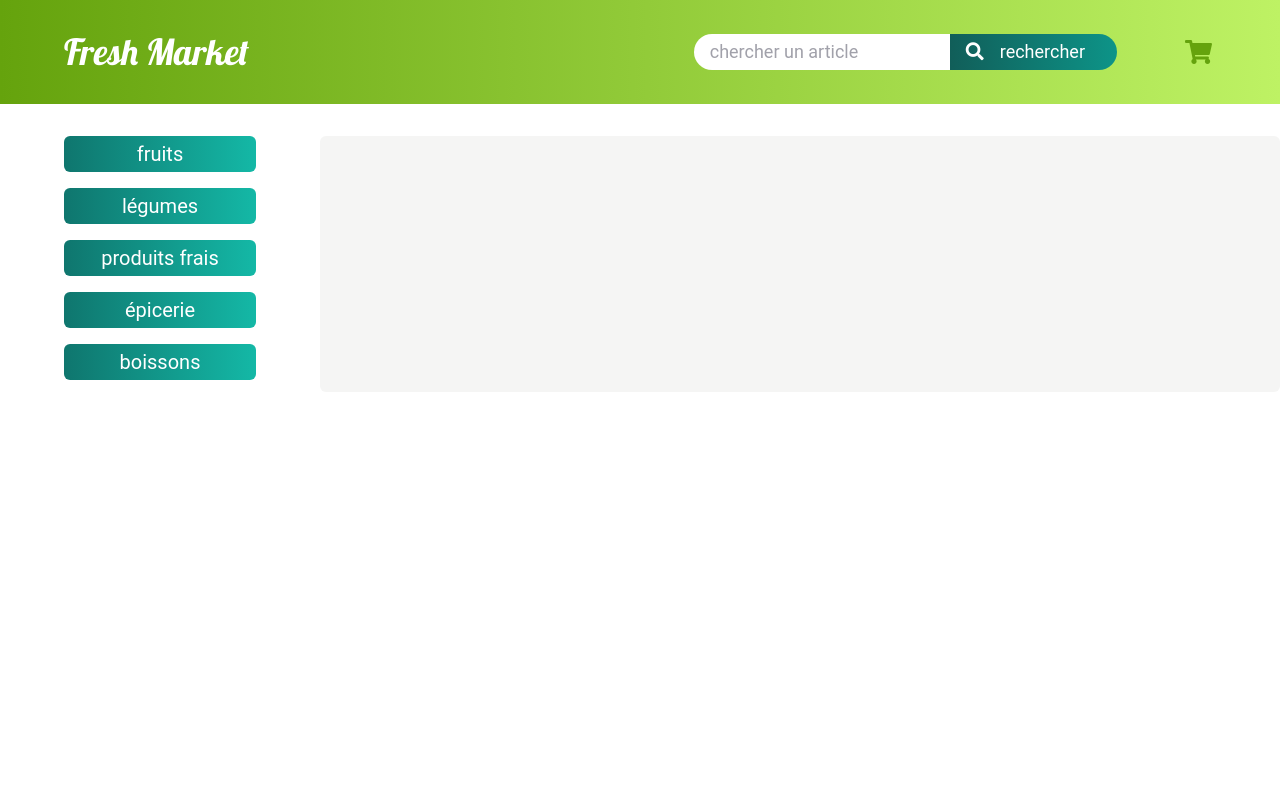
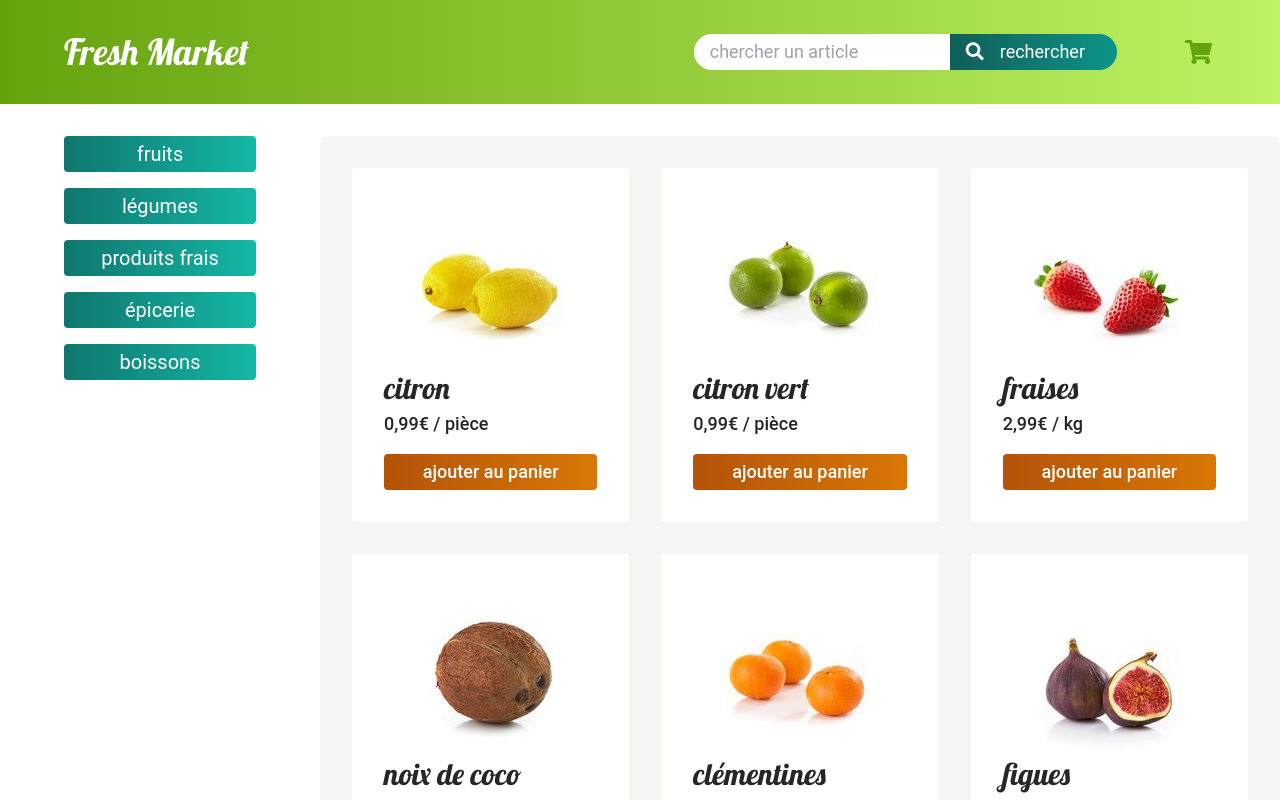
Before and after one commit to logic-fabric/fresh-market, a React (Create React App) app: page / in a window 1280 px wide. Shown: the top 800 px of the page. Built offline with nearby package versions, Linux system fonts and the light colour scheme.

Commit message:
feature: add Gallery and Card components, feed by sample data

```diff
--- a/src/App.jsx
+++ b/src/App.jsx
@@ -1,4 +1,5 @@
 import { SecondaryNav } from "./components/SecondaryNav/SecondaryNav";
+import { Gallery } from "./components/Gallery/Gallery";
 import { Header } from "./components/Header/Header";
 import "./App.css";
 
@@ -8,6 +9,8 @@ function App() {
   const productsCategories = Object.keys(PRODUCTS).map(
     (category) => PRODUCTS[category].frenchName
   );
+  const activeCategory = "fruits";
+  const productsToDisplay = PRODUCTS[activeCategory].items;
 
   return (
     <div>
@@ -17,7 +20,13 @@ function App() {
         <aside className="px-4 py-3">
           <SecondaryNav categories={productsCategories} />
         </aside>
-        <div className="col-span-3 h-6 my-3 rounded-md bg-neutral-100"></div>
+
+        <div className="col-span-3 h-6 my-3">
+          <Gallery
+            products={productsToDisplay}
+            activeCategory={activeCategory}
+          />
+        </div>
       </main>
     </div>
   );
--- /dev/null
+++ b/src/components/Card/Card.jsx
@@ -0,0 +1,28 @@
+import React from "react";
+
+export function Card({ product, category }) {
+  return (
+    <article className="p-3 rounded-sm bg-white">
+      <img
+        className="m-auto"
+        src={`./img/${category}/${product.img}`}
+        alt={product.name}
+        with="160"
+        height="160"
+      />
+
+      <h2 className="font-serif text-3xl">{product.name}</h2>
+
+      <p className="mt-sm mb-2 text-lg font-medium">
+        {product.price.toString().replace(".", ",")}€&nbsp;/&nbsp;{product.unit}
+      </p>
+
+      <button
+        className="w-full px-3 py-sm rounded-sm text-white text-lg font-medium bg-gradient-to-r from-tonic-700 to-tonic-600"
+        type="button"
+      >
+        ajouter au panier
+      </button>
+    </article>
+  );
+}
--- /dev/null
+++ b/src/components/Gallery/Gallery.jsx
@@ -0,0 +1,19 @@
+import React from "react";
+
+import { Card } from "../Card/Card";
+
+export function Gallery({ products, activeCategory }) {
+  return (
+    <div className="grid gap-3 grid-cols-3 p-3 rounded-1 bg-neutral-100">
+      {products.map((product) => {
+        return (
+          <Card
+            key={`card-${product.id}`}
+            product={product}
+            category={activeCategory}
+          />
+        );
+      })}
+    </div>
+  );
+}
--- a/src/components/SecondaryNav/SecondaryNav.jsx
+++ b/src/components/SecondaryNav/SecondaryNav.jsx
@@ -7,7 +7,7 @@ export function SecondaryNav({ categories }) {
         {categories.map((category) => {
           return (
             <li
-              className="mb-2 p-3 py-sm rounded-md text-white text-center bg-gradient-to-r from-secondary-700 to-secondary-500"
+              className="mb-2 px-3 py-sm rounded-sm text-white text-center bg-gradient-to-r from-secondary-700 to-secondary-500"
               key={`cat-${category}`}
             >
               {category}
--- a/src/data/sample-data.js
+++ b/src/data/sample-data.js
@@ -3,59 +3,67 @@ export const PRODUCTS = {
     frenchName: "fruits",
     items: [
       {
+        id: "fruit1",
         name: "citron",
         price: 0.99,
         unit: "pièce",
-        image: "citron.png",
+        img: "citrons.png",
       },
       {
+        id: "fruit2",
         name: "citron vert",
         price: 0.99,
         unit: "pièce",
-        image: "citrons-verts.png",
+        img: "citrons-verts.png",
       },
       {
+        id: "fruit3",
         name: "fraises",
         price: 2.99,
         unit: "kg",
-        image: "fraises.png",
+        img: "fraises.png",
       },
       {
+        id: "fruit4",
         name: "noix de coco",
         price: 3.99,
         unit: "pièce",
-        image: "noix-coco.png",
+        img: "noix-coco.png",
       },
       {
+        id: "fruit5",
         name: "clémentines",
         price: 3.89,
         unit: "kg",
-        image: "clementines.png",
+        img: "clementines.png",
       },
       {
+        id: "fruit6",
         name: "figues",
         price: 5.99,
         unit: "kg",
-        image: "figues.png",
+        img: "figues.png",
       },
-
       {
+        id: "fruit7",
         name: "raisin blanc",
         price: 4.49,
         unit: "kg",
-        image: "raisin.png",
+        img: "raisin-blanc.png",
       },
       {
+        id: "fruit8",
         name: "kiwi",
         price: 1.49,
         unit: "pièce",
-        image: "kiwis.png",
+        img: "kiwis.png",
       },
       {
+        id: "fruit9",
         name: "poires",
         price: 3.49,
         unit: "kg",
-        image: "poires.png",
+        img: "poires.png",
       },
     ],
   },
--- a/tailwind.config.js
+++ b/tailwind.config.js
@@ -4,6 +4,15 @@ module.exports = {
   purge: ["./src/**/*.{js,jsx,ts,tsx}", "./public/index.html"],
   darkMode: false, // or 'media' or 'class'
   theme: {
+    borderRadius: {
+      none: "0px",
+      xs: "0.125rem",
+      sm: "0.25rem",
+      "1": "0.5rem",
+      "2": "1rem",
+      "3": "2rem",
+      full: "9999px",
+    },
     colors: {
       transparent: "transparent",
       current: "currentColor",
@@ -17,6 +26,10 @@ module.exports = {
 
       neutral: colors.warmGray,
     },
+    fontFamily: {
+      sans: ["Open Sans", "sans-serif"],
+      serif: ["Lobster", "cursive"],
+    },
     spacing: {
       0: "0",
       xs: "0.125rem",
@@ -28,10 +41,7 @@ module.exports = {
       5: "8rem",
       6: "16rem",
     },
-    fontFamily: {
-      sans: ["Open Sans", "sans-serif"],
-      serif: ["Lobster", "cursive"],
-    },
+
     extend: {},
   },
   variants: {
```
